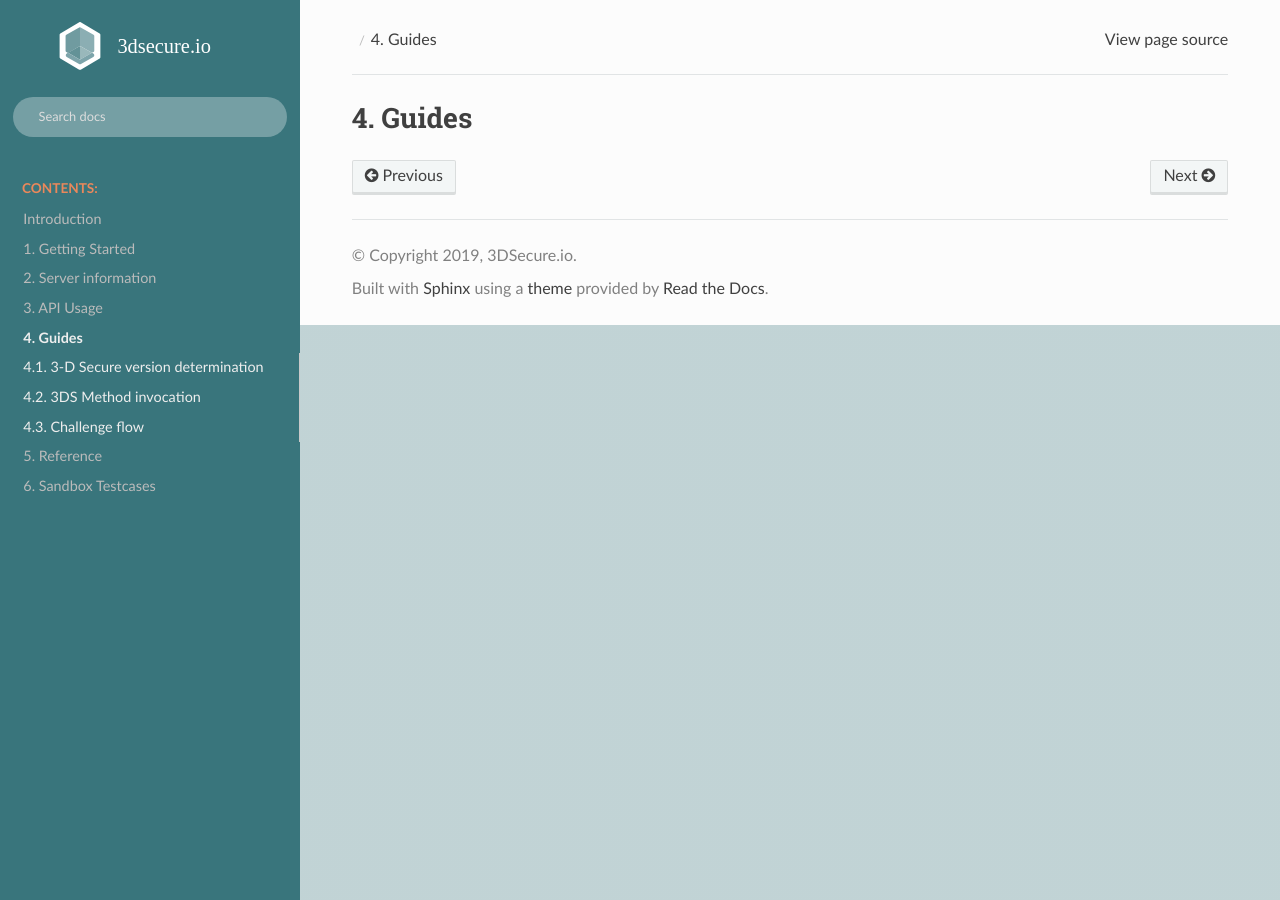
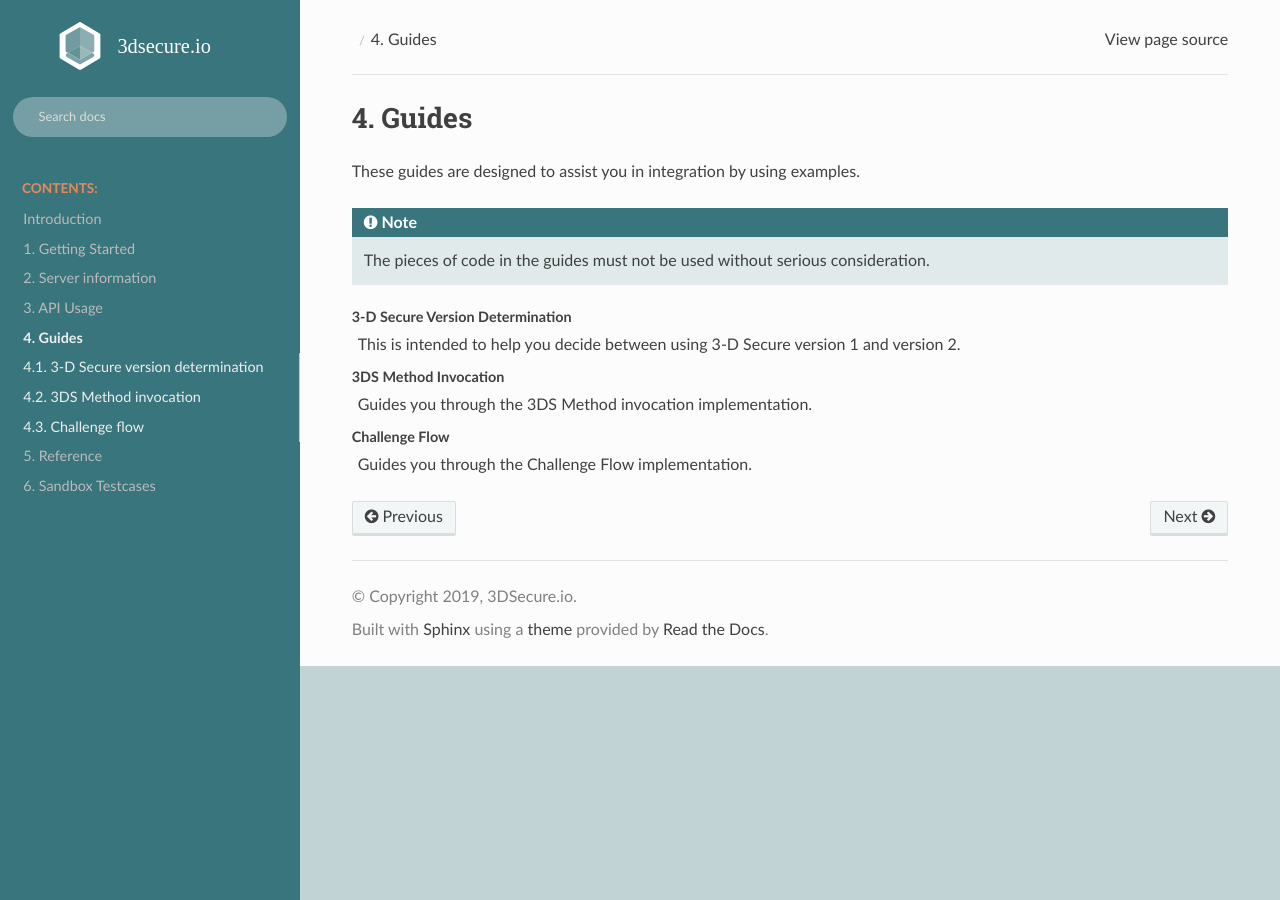
Before and after one commit to clearhaus/3DSv2-api-documentation, a Sphinx documentation site: the page built from source/guides.rst, in a window 1280 px wide. Built offline with Sphinx 7.4.7 and the Read the Docs theme 2.0.0, drawn with Linux system fonts in a browser that asks for light colours.

Commit message:
Add short Guides description.

```diff
--- a/source/guides.rst
+++ b/source/guides.rst
@@ -10,3 +10,18 @@ Guides
    versioning
    3dsmethod
    challenge_flow
+
+These guides are designed to assist you in integration by using examples.
+
+.. note::
+
+  The pieces of code in the guides must not be used without serious consideration.
+
+:ref:`3-D Secure Version Determination <3ds_versioning>`
+  This is intended to help you decide between using 3-D Secure version 1 and version 2.
+
+:ref:`3DS Method Invocation <3ds_method>`
+  Guides you through the 3DS Method invocation implementation.
+
+:ref:`Challenge Flow <3ds_challenge_flow>`
+  Guides you through the Challenge Flow implementation.
```
